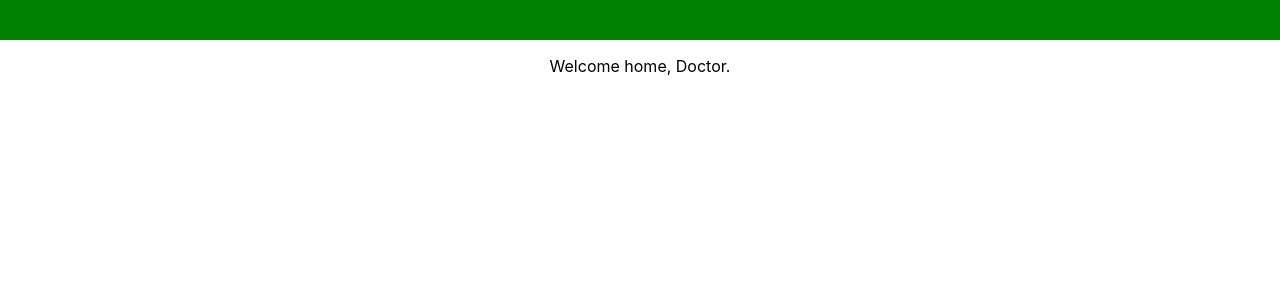
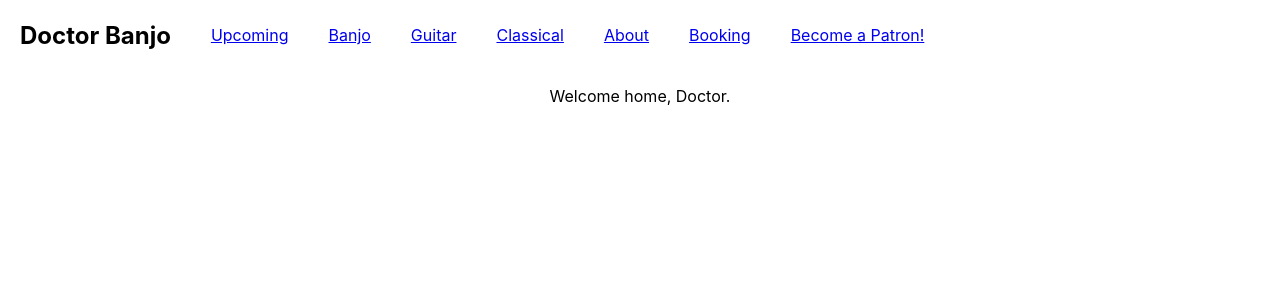
Before and after one commit to gainesaurus/doctor-banjo, a React (Create React App) app: page / in a window 1280 px wide. Shown: the top 300 px of the page. Built offline with nearby package versions, Linux system fonts and the light colour scheme.

Commit message:
feat: navbar links and styling

```diff
--- a/src/Components/Navbar/Navbar.module.css
+++ b/src/Components/Navbar/Navbar.module.css
@@ -1,6 +1,16 @@
 .container {
   display: flex;
-  width: 100vw;
-  height: 40px;
-  background-color: green;
+  flex-direction: row;
+  height: 70px;
+  width: 100%;
+  align-items: center;
+  margin: 0;
+  padding: 0;
+  position: sticky;
+  top: 0;
 }
+
+.links {
+  display: flex;
+  margin: 20px;
+}
--- a/src/Components/Navbar/Navbar.tsx
+++ b/src/Components/Navbar/Navbar.tsx
@@ -2,9 +2,16 @@ import styles from './Navbar.module.css';
 
 function Navbar() {
   return (
-      <div className={styles.container}>
-
-      </div>
+      <header className={styles.container}>
+        <h2 className={styles.links}>Doctor Banjo</h2>
+        <a href="#upcoming" className={styles.links}>Upcoming</a>
+        <a href="#banjo" className={styles.links}>Banjo</a>
+        <a href="#guitar" className={styles.links}>Guitar</a>
+        <a href="#classical" className={styles.links}>Classical</a>
+        <a href="#about" className={styles.links}>About</a>
+        <a href="#booking" className={styles.links}>Booking</a>
+        <a href="#patron" className={styles.links}>Become a Patron!</a>
+      </header>
   );
 }
 
```
